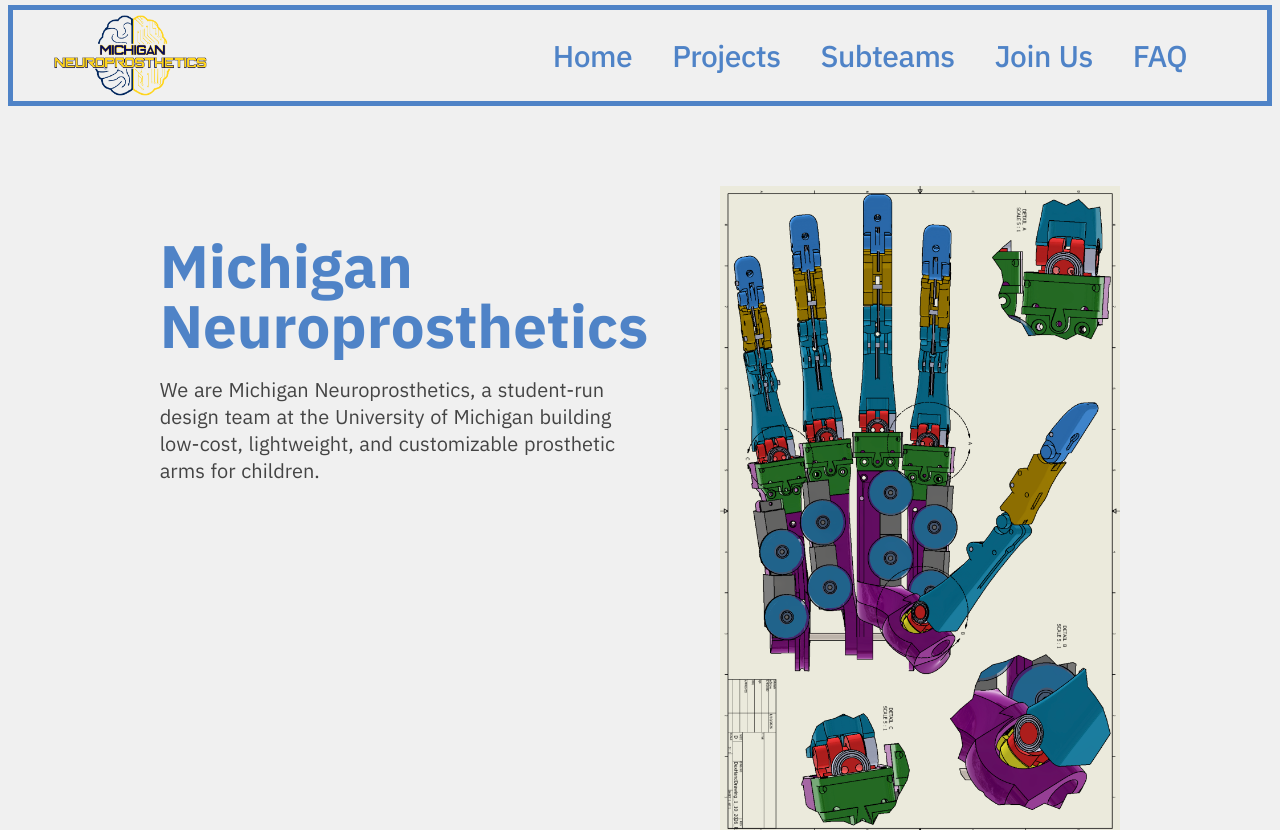
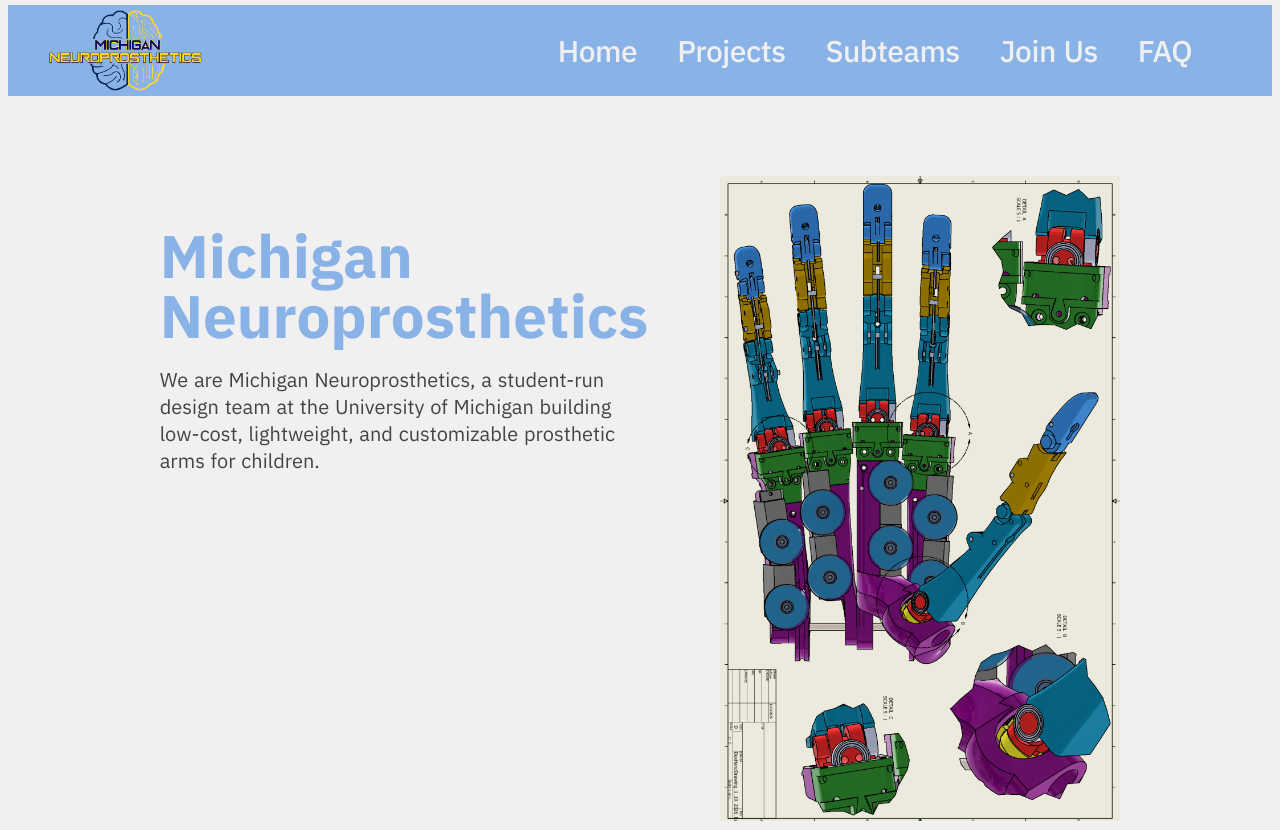
Before and after one commit to mgarby12/mnp-website-2025, a Flask app: page / in a window 1280 px wide. Shown: the top 830 px of the page. Run offline with Flask 3, Linux system fonts and the light colour scheme.

Commit message:
Solid nav bar

```diff
--- a/static/style.css
+++ b/static/style.css
@@ -6,8 +6,8 @@ body {
 }
 .navText {
             width: 100%;
-            background-color: #f0f0f0;    /* #89b2e7 */
-            border: 5px solid #4f83c7;
+            background-color: #89b2e7;    /* #89b2e7 */
+           /* border: 5px solid #4f83c7;*/
             padding: 5px 40px;
             box-sizing: border-box;
             display: flex;
@@ -24,7 +24,7 @@ body {
         .navText a,
         .navText a:visited,
         .navText a:active {
-            color: #4f83c7;
+            color: #f0f0f0;
             font-size: 30px;
             letter-spacing: -.5px;
             font-family: "IBM Plex Sans", sans-serif;
@@ -36,7 +36,7 @@ body {
             text-decoration: none;   /* remove underline */
         }
         .navText a:hover {
-            color: #4f83c7;
+            color: #ffffff;
             text-decoration: underline;
         }
 
@@ -53,7 +53,7 @@ body {
 
 .hero-text h1 {
         font-size: 60px;
-        color:#4f83c7;
+        color:#89b2e7;
         font-weight: 700;
         margin-bottom: 10px;
         font-family: "IBM Plex Sans", sans-serif;
```
